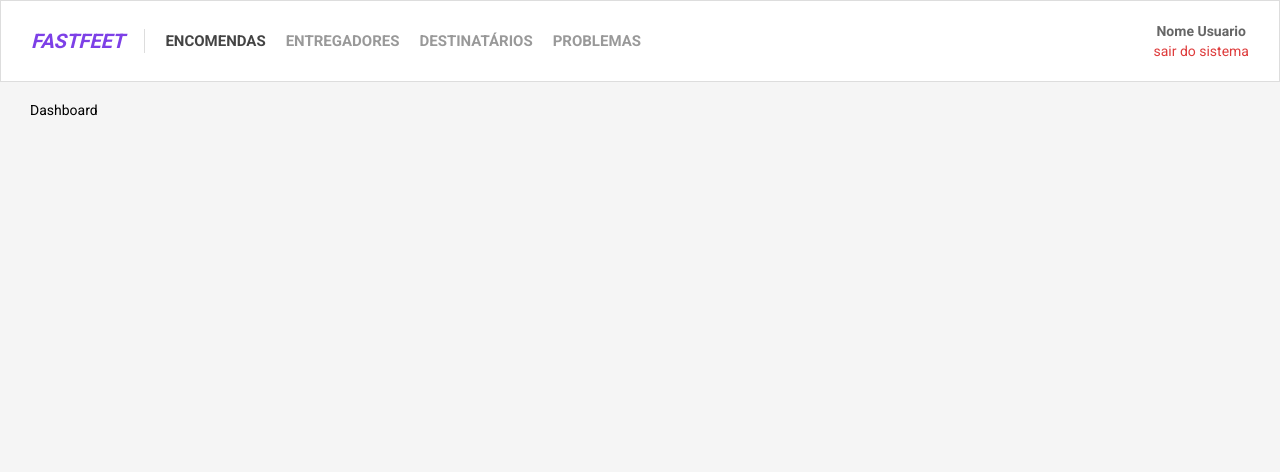
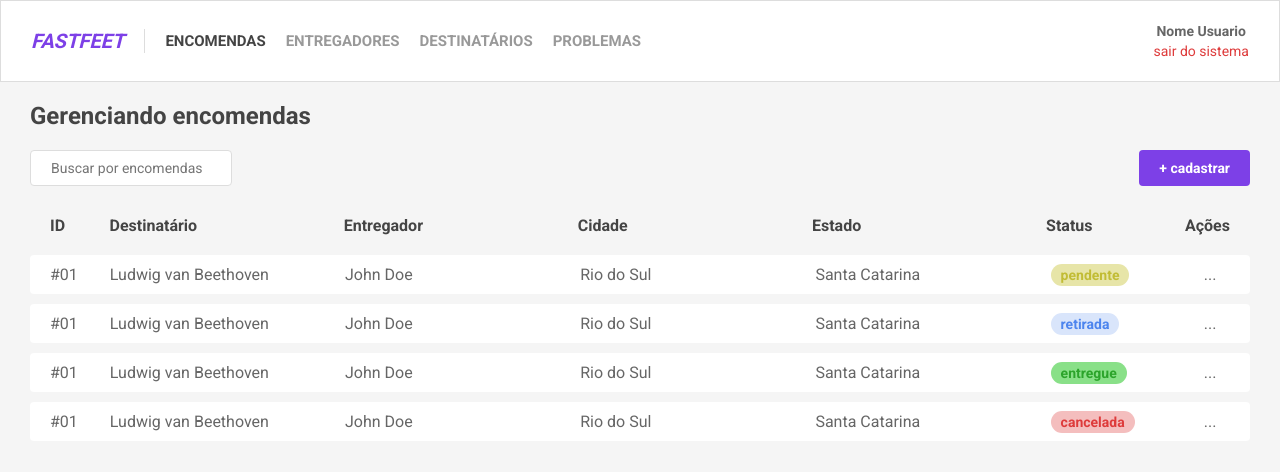
Before and after one commit to gusmorini/fastfeet_web, a React (Create React App) app: page /dashboard in a window 1280 px wide. Shown: the top 472 px of the page. Built offline with nearby package versions, Linux system fonts and the light colour scheme.

Commit message:
Layout Dashboard

```diff
--- a/src/pages/Dashboard/index.js
+++ b/src/pages/Dashboard/index.js
@@ -1,7 +1,193 @@
 import React from "react";
+import styled, { css } from "styled-components";
+import { darken, lighten } from "polished";
 
-// import { Container } from './styles';
+import { Link } from "react-router-dom";
 
 export default function Dashboard() {
-  return <div>Dashboard</div>;
+  return (
+    <>
+      <Title>Gerenciando encomendas</Title>
+      <SubMenu>
+        <SearchInput placeholder="Buscar por encomendas"></SearchInput>
+        <Button to="/">+ cadastrar</Button>
+      </SubMenu>
+
+      <ListaEncomendas>
+        <ListaRow title>
+          <ListaItem size="300"> ID</ListaItem>
+          <ListaItem>Destinatário</ListaItem>
+          <ListaItem>Entregador</ListaItem>
+          <ListaItem>Cidade</ListaItem>
+          <ListaItem>Estado</ListaItem>
+          <ListaItem size="700">Status</ListaItem>
+          <ListaItem size="200" align="right">
+            Ações
+          </ListaItem>
+        </ListaRow>
+        <ListaRow>
+          <ListaItem size="300">#01</ListaItem>
+          <ListaItem>Ludwig van Beethoven</ListaItem>
+          <ListaItem>John Doe</ListaItem>
+          <ListaItem>Rio do Sul</ListaItem>
+          <ListaItem>Santa Catarina</ListaItem>
+          <ListaItem size="700">
+            <Status>pendente</Status>
+          </ListaItem>
+          <ListaItem size="200" align="center">
+            ...
+          </ListaItem>
+        </ListaRow>
+        <ListaRow>
+          <ListaItem size="300">#01</ListaItem>
+          <ListaItem>Ludwig van Beethoven</ListaItem>
+          <ListaItem>John Doe</ListaItem>
+          <ListaItem>Rio do Sul</ListaItem>
+          <ListaItem>Santa Catarina</ListaItem>
+          <ListaItem size="700">
+            <Status type="retirada">retirada</Status>
+          </ListaItem>
+          <ListaItem size="200" align="center">
+            ...
+          </ListaItem>
+        </ListaRow>
+        <ListaRow>
+          <ListaItem size="300">#01</ListaItem>
+          <ListaItem>Ludwig van Beethoven</ListaItem>
+          <ListaItem>John Doe</ListaItem>
+          <ListaItem>Rio do Sul</ListaItem>
+          <ListaItem>Santa Catarina</ListaItem>
+          <ListaItem size="700">
+            <Status type="entregue">entregue</Status>
+          </ListaItem>
+          <ListaItem size="200" align="center">
+            ...
+          </ListaItem>
+        </ListaRow>
+        <ListaRow>
+          <ListaItem size="300">#01</ListaItem>
+          <ListaItem>Ludwig van Beethoven</ListaItem>
+          <ListaItem>John Doe</ListaItem>
+          <ListaItem>Rio do Sul</ListaItem>
+          <ListaItem>Santa Catarina</ListaItem>
+          <ListaItem size="700">
+            <Status type="cancel">cancelada</Status>
+          </ListaItem>
+          <ListaItem size="200" align="center">
+            ...
+          </ListaItem>
+        </ListaRow>
+      </ListaEncomendas>
+    </>
+  );
 }
+
+/** estilos */
+
+const Title = styled.h1`
+  font-size: 24px;
+  color: #444444;
+  margin-bottom: 20px;
+`;
+
+const SubMenu = styled.div`
+  display: flex;
+  justify-content: space-between;
+  margin-bottom: 20px;
+`;
+
+const Button = styled(Link)`
+  background: #7d40e7;
+  border: 0;
+  border-radius: 4px;
+  color: #fff;
+  font-weight: bold;
+  padding: 10px 20px;
+  transition: 0.5s;
+
+  &:hover {
+    background: ${darken(0.05, "#7d40e7")};
+  }
+`;
+
+const SearchInput = styled.input`
+  font-size: 14px;
+  color: #999999;
+  border: 1px solid #dddddd;
+  border-radius: 4px;
+  padding: 0 20px;
+`;
+
+const ListaEncomendas = styled.ul``;
+
+const ListaRow = styled.li`
+  /* display: grid;
+  grid-gap: 20px;
+  grid-template-columns: repeat(7, 1fr); */
+
+  display: flex;
+  justify-content: space-between;
+
+  background: #ffffff;
+  border-radius: 4px;
+  border: 0;
+  padding: 10px 20px;
+  color: #666666;
+  font-size: 16px;
+  margin-bottom: 10px;
+
+  ${props =>
+    props.title &&
+    css`
+      font-weight: bold;
+      background: none;
+      color: #444444;
+    `}
+`;
+
+const ListaItem = styled.span`
+  width: 100%;
+  text-align: left;
+
+  ${props =>
+    props.size &&
+    css`
+      width: ${props.size + "px"};
+    `}
+
+  ${props =>
+    props.align &&
+    css`
+      text-align: ${props.align};
+    `}
+`;
+
+const Status = styled.span`
+  font-weight: bold;
+  font-size: 14px;
+  color: #c1bc35;
+  background: ${lighten(0.3, "#c1bc35")};
+  padding: 3px 10px;
+  border-radius: 20px;
+
+  ${props =>
+    props.type === "entregue" &&
+    css`
+      color: #2ca42b;
+      background: ${lighten(0.3, "#2ca42b")};
+    `};
+
+  ${props =>
+    props.type === "cancel" &&
+    css`
+      color: #de3b3b;
+      background: ${lighten(0.3, "#de3b3b")};
+    `};
+
+  ${props =>
+    props.type === "retirada" &&
+    css`
+      color: #4d85ee;
+      background: ${lighten(0.3, "#4d85ee")};
+    `};
+`;
--- a/src/pages/_layouts/default/index.js
+++ b/src/pages/_layouts/default/index.js
@@ -29,7 +29,7 @@ const Wrapper = styled.div`
 
 const Contend = styled.div`
   width: 100%;
-  max-width: 1440px;
+  max-width: 1300px;
   margin: 0 auto;
   padding: 20px 30px;
 `;
```
